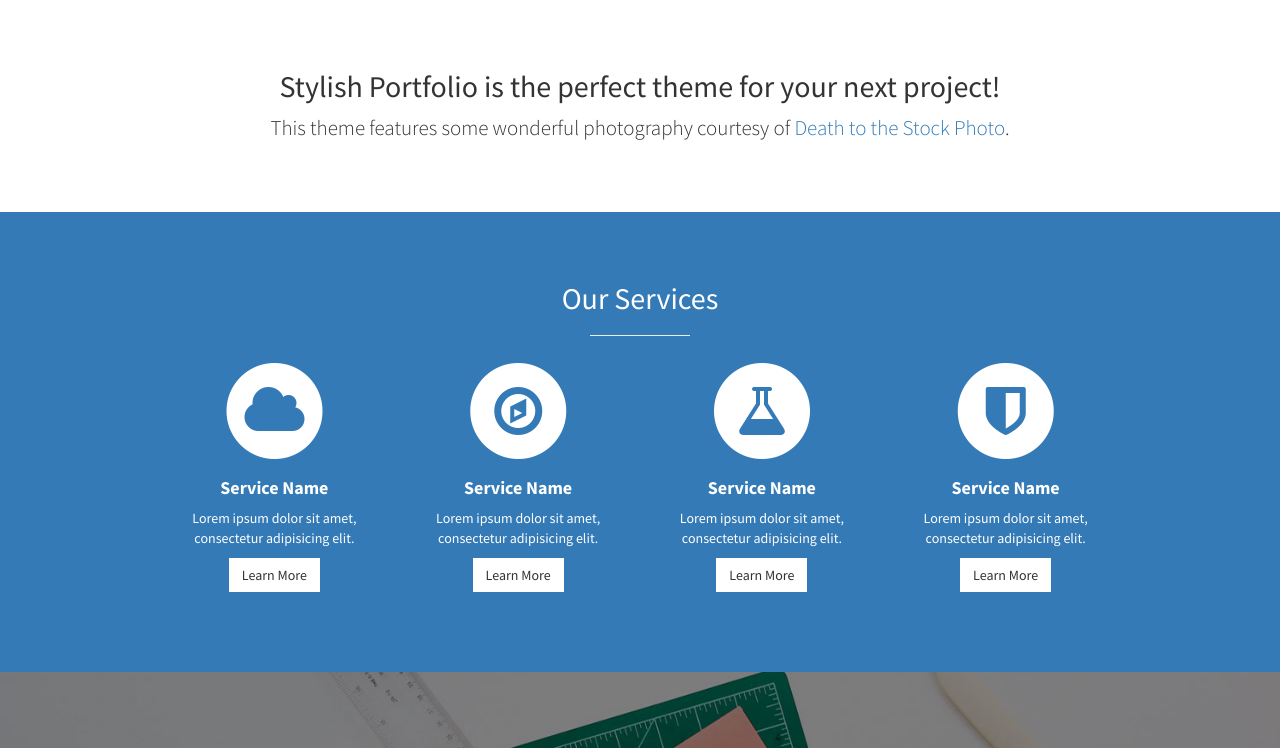
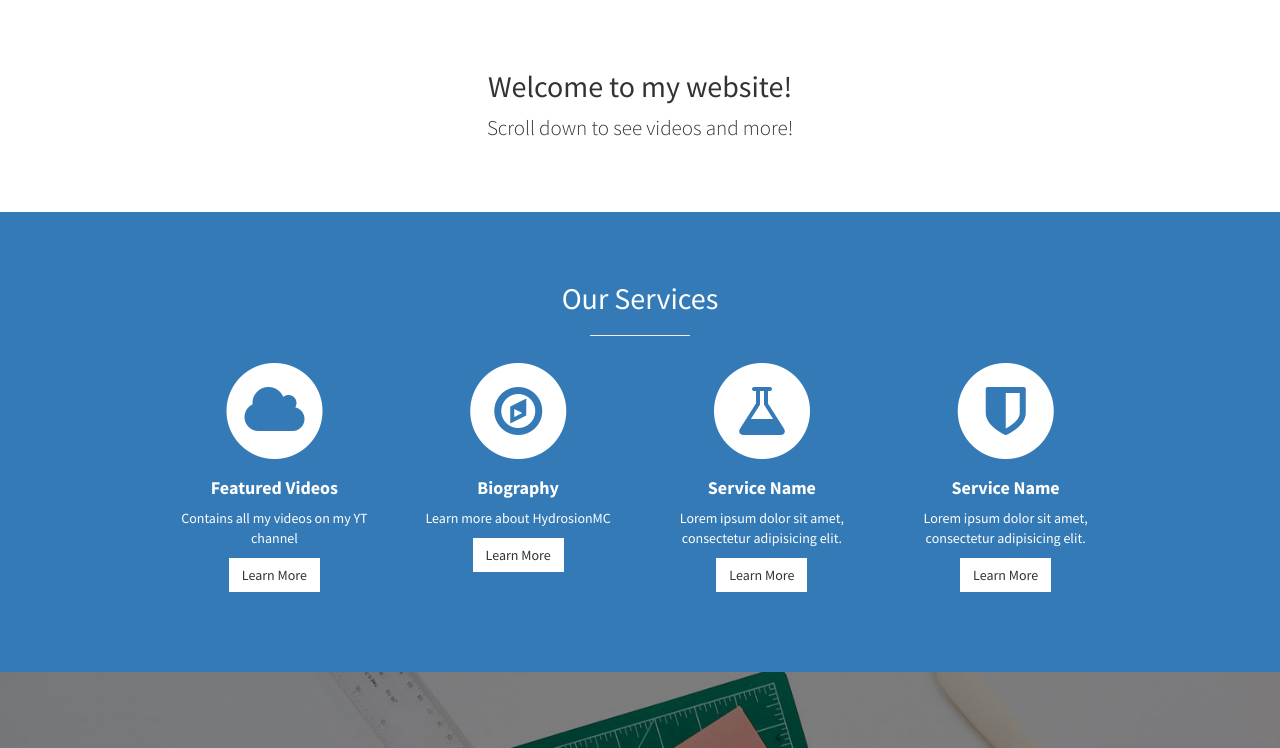
Before and after one commit to HydrosionMC/hydrosionmc.github.io, a plain HTML site: page index.html in a window 1280 px wide. Shown: the part 800-1548 px from the top of the page. Drawn offline with Linux system fonts and the light colour scheme.

Commit message:
Text edit #1

```diff
--- a/index.html
+++ b/index.html
@@ -15,7 +15,7 @@
     <meta name="description" content="">
     <meta name="author" content="">
 
-    <title>Stylish Portfolio - Start Bootstrap Theme</title>
+    <title>HydrosionMC Gaming</title>
 
     <!-- Bootstrap Core CSS -->
     <link href="css/bootstrap.min.css" rel="stylesheet">
@@ -79,8 +79,8 @@
         <div class="container">
             <div class="row">
                 <div class="col-lg-12 text-center">
-                    <h2>Stylish Portfolio is the perfect theme for your next project!</h2>
-                    <p class="lead">This theme features some wonderful photography courtesy of <a target="_blank" href="http://join.deathtothestockphoto.com/">Death to the Stock Photo</a>.</p>
+                    <h2>Welcome to my website!</h2>
+                    <p class="lead">Scroll down to see videos and more!</p>
                 </div>
             </div>
             <!-- /.row -->
@@ -104,9 +104,9 @@
                                 <i class="fa fa-cloud fa-stack-1x text-primary"></i>
                             </span>
                                 <h4>
-                                    <strong>Service Name</strong>
+                                    <strong>Featured Videos</strong>
                                 </h4>
-                                <p>Lorem ipsum dolor sit amet, consectetur adipisicing elit.</p>
+                                <p>Contains all my videos on my YT channel</p>
                                 <a href="#" class="btn btn-light">Learn More</a>
                             </div>
                         </div>
@@ -117,9 +117,9 @@
                                 <i class="fa fa-compass fa-stack-1x text-primary"></i>
                             </span>
                                 <h4>
-                                    <strong>Service Name</strong>
+                                    <strong>Biography</strong>
                                 </h4>
-                                <p>Lorem ipsum dolor sit amet, consectetur adipisicing elit.</p>
+                                <p>Learn more about HydrosionMC</p>
                                 <a href="#" class="btn btn-light">Learn More</a>
                             </div>
                         </div>
```
